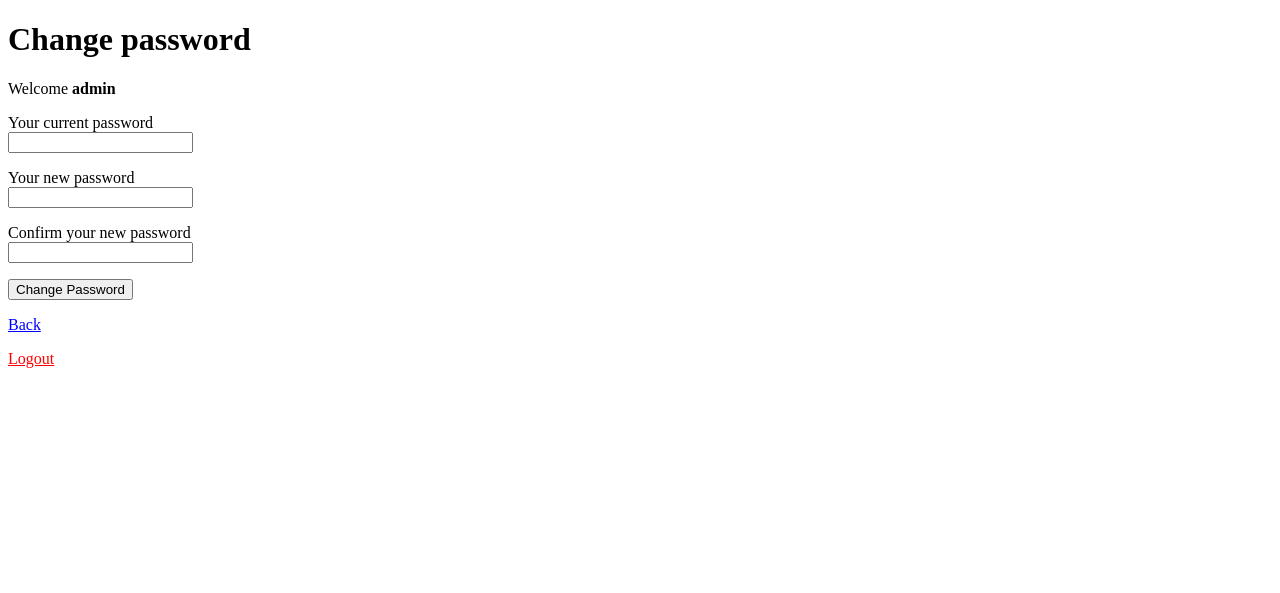
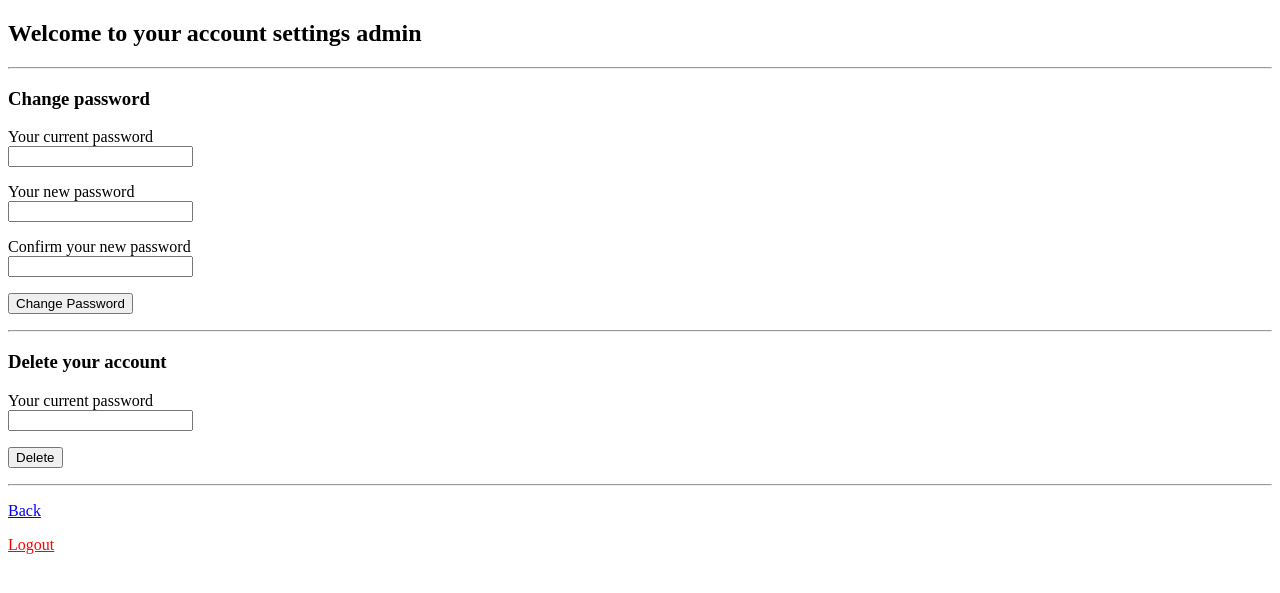
Before and after one commit to nhmanas/compigui, a PHP site: page /changepass1.php in a window 1280 px wide. Shown: the top 593 px of the page. Run offline with PHP 8.4, Linux system fonts and the light colour scheme; a user stored in the database is signed in.

Commit message:
kullanıcı ayarları zenginleştirildi hesap silme özelliği eklendi.

```diff
--- a/panel/changepass1.php
+++ b/panel/changepass1.php
@@ -30,8 +30,10 @@
 
 		<?php endif ?>
 		<?php  if (isset($_SESSION['username'])) : ?>
-        <h1>Change password</h1>
-        <p>Welcome <strong><?php echo $_SESSION['username']; ?></strong></p>
+		<p ><h2>Welcome to your account settings <strong><?php echo $_SESSION['username']; ?></strong></h2></p>
+        <hr>
+		<h3>Change password</h3>
+
         <form action="" method="post">
          <?php include('errors.php'); ?>
             <p>
@@ -54,8 +56,28 @@
             <p>
                 <button type="submit"  name="change_password">Change Password</button>
             </p>
+			<hr>
+             <h3>Delete your account</h3>
+			 <?php  if (count($errors2) > 0) : ?>
+
+		<?php foreach ($errors2 as $error2) : ?>
+			<p><?php echo $error2 ?></p>
+		<?php endforeach ?>
+
+<?php  endif ?>
+			  <p>
+                <label for="current_password">Your current password</label>
+                <br/>
+                <input type="password" name="current_password2" id="current_password2" />
+				<p>
+                <button type="submit"  name="deleteacc">Delete</button>
+            </p>
+            </p>
 
         </form>
+		<hr>
+
+
 		<p> <a href="index.php" style="color: blue;">Back</a> </p>
 		<p> <a href="index.php?logout='1'" style="color: red;">Logout</a> </p>
 		<?php endif ?>
--- a/panel/changepass1a.php
+++ b/panel/changepass1a.php
@@ -2,12 +2,14 @@
 
 $username=$_SESSION['username'];
 $errors = array();
+$errors2 = array();
 $db = mysqli_connect('45.61.159.32', 'G3i5MrhORu', 'g89aY6ueL4', 'G3i5MrhORu');
 
 	if (isset($_POST['change_password'])) {
 		$password_1 = mysqli_real_escape_string($db, $_POST['current_password']);
 		$password_2 = mysqli_real_escape_string($db, $_POST['new_password']);
 		$password_3 = mysqli_real_escape_string($db, $_POST['confirm_password']);
+
 
 		if (empty($password_1)) { array_push($errors, "Password is required"); }
 		if (empty($password_2)) { array_push($errors, "New password is required"); }
@@ -31,4 +33,25 @@ $db = mysqli_connect('45.61.159.32', 'G3i5MrhORu', 'g89aY6ueL4', 'G3i5MrhORu');
 			}
 		}
 	}
+	if (isset($_POST['deleteacc'])) {
+		$password_4 = mysqli_real_escape_string($db, $_POST['current_password2']);
+		if (empty($password_4)) { array_push($errors2, "Password is required"); }
+		$passwordx=md5($password_4);
+		$resultsx = mysqli_query($db, "SELECT * FROM users WHERE username='$username' AND password='$passwordx'");
+		if (mysqli_num_rows($resultsx) != 1) { array_push($errors2, "Password is wrong."); }
+		if (count($errors2) == 0) {
+
+			if(mysqli_query($db,"DELETE FROM users WHERE username='$username'")){
+				echo "Your account has been deleted successfully";
+				session_destroy();
+				unset($_SESSION['username']);
+				header("location: login.php");
+
+			}
+			else{
+				echo "Error. Contact with admin.";
+			}
+		}
+
+	}
 ?>
--- a/panel/index.php
+++ b/panel/index.php
@@ -60,7 +60,7 @@
 		<?php endif ?>
 
 			<p> <a href="payment.php" style="color: blue;">Payment</a> </p>
-			<p> <a href="changepass1.php" style="color: blue;">Change your password</a> </p>
+			<p> <a href="changepass1.php" style="color: blue;">Account Settings</a> </p>
 			<p> <a href="index.php?logout='1'" style="color: red;">Logout</a> </p>
 		<?php endif ?>
 
```
